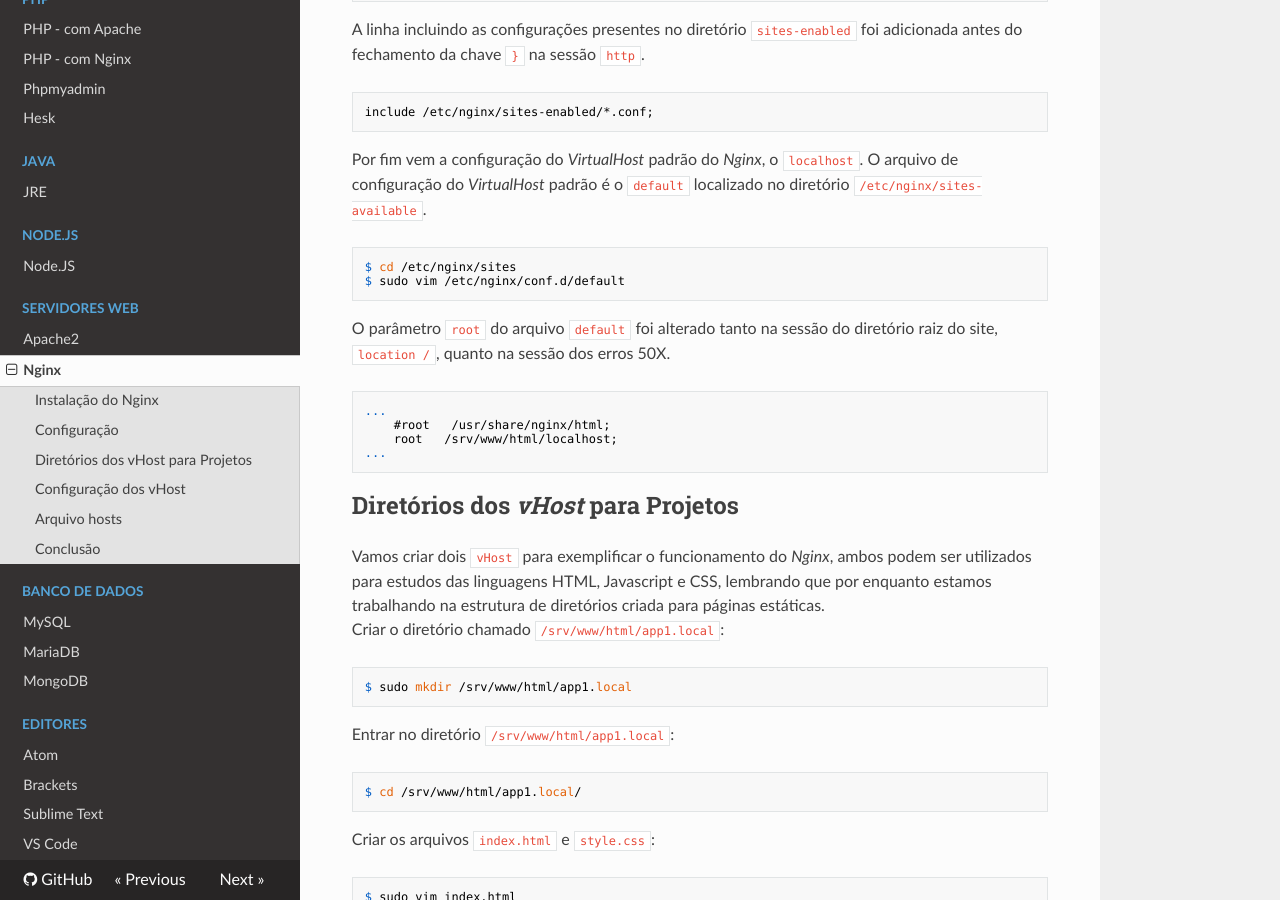
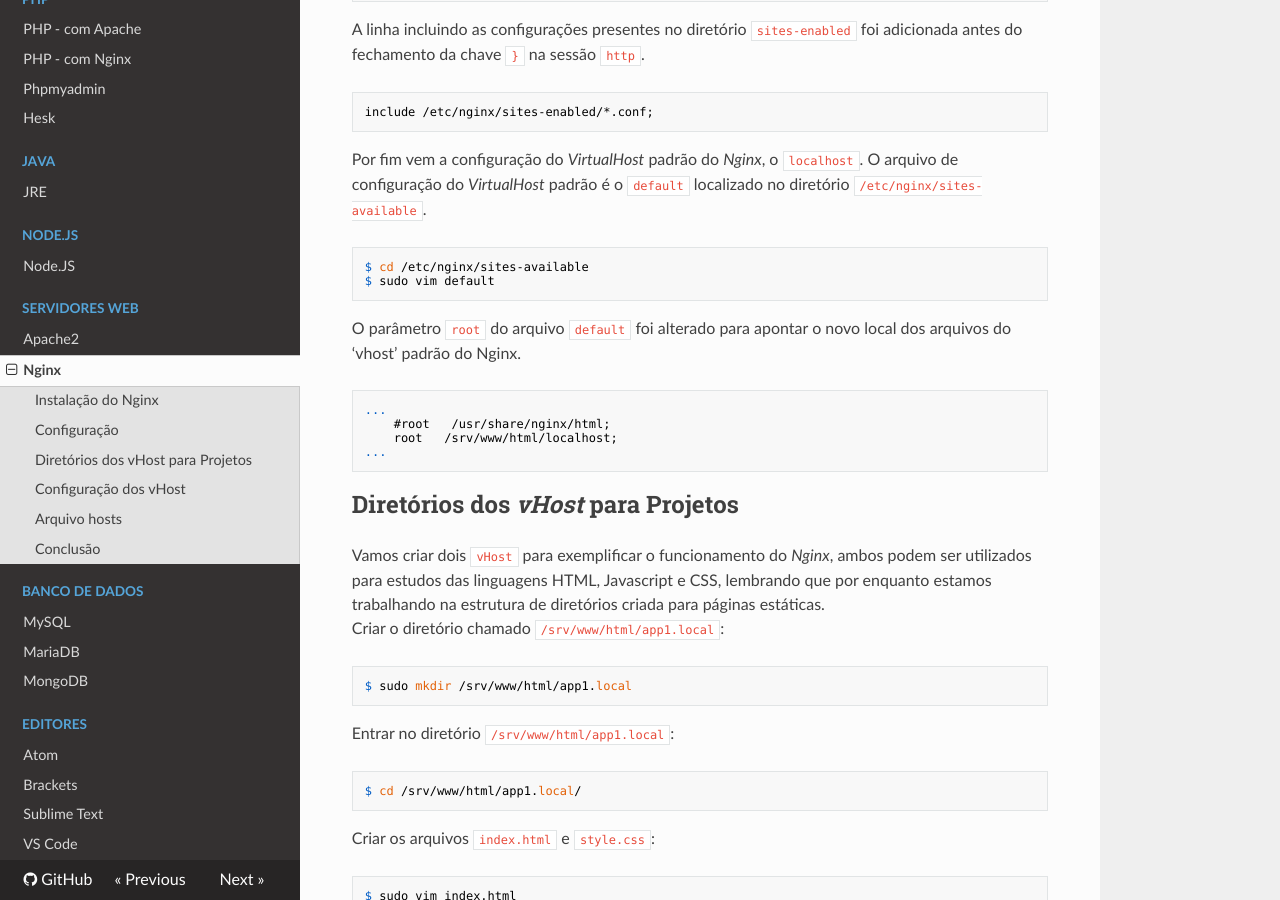
Before and after one commit to getuliovinicius/configuracoes, an MkDocs documentation site: the page built from mds/servidores-web/nginx.md, in a window 1280 px wide and 900 px high, scrolled down 1850 px. Built offline with MkDocs 1.6.1, drawn with Linux system fonts in a browser that asks for light colours; nearby versions of some CDN libraries; old or Windows-style settings are respelled for this version of MkDocs; some of the changed text lies outside the part shown.

Commit message:
Atualização nginx.md
Ajustes.

````diff
--- a/mds/servidores-web/nginx.md
+++ b/mds/servidores-web/nginx.md
@@ -81,11 +81,11 @@
 Por fim vem a configuração do _VirtualHost_ padrão do _Nginx_, o `localhost`. O arquivo de configuração do _VirtualHost_ padrão é o `default` localizado no diretório `/etc/nginx/sites-available`.
 
 ```bash
-$ cd /etc/nginx/sites
-$ sudo vim /etc/nginx/conf.d/default
+$ cd /etc/nginx/sites-available
+$ sudo vim default
 ```
 
-O parâmetro `root` do arquivo `default` foi alterado tanto na sessão do diretório raiz do site, `location /`, quanto na sessão dos erros 50X.
+O parâmetro `root` do arquivo `default` foi alterado para apontar o novo local dos arquivos do 'vhost' padrão do Nginx.
 
 ```
 ...
````
Also changed, not shown: other parts of mds/servidores-web/nginx.md (+4 -4 lines).
